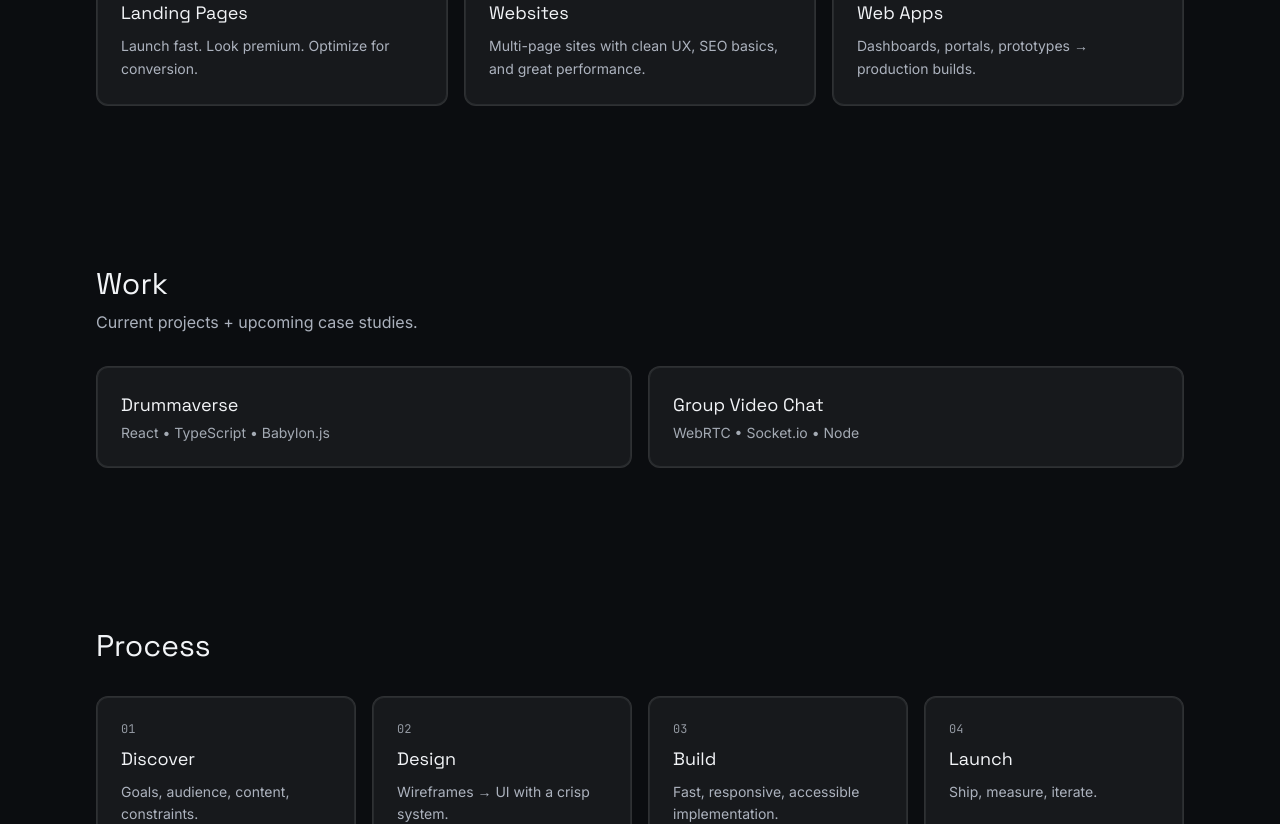
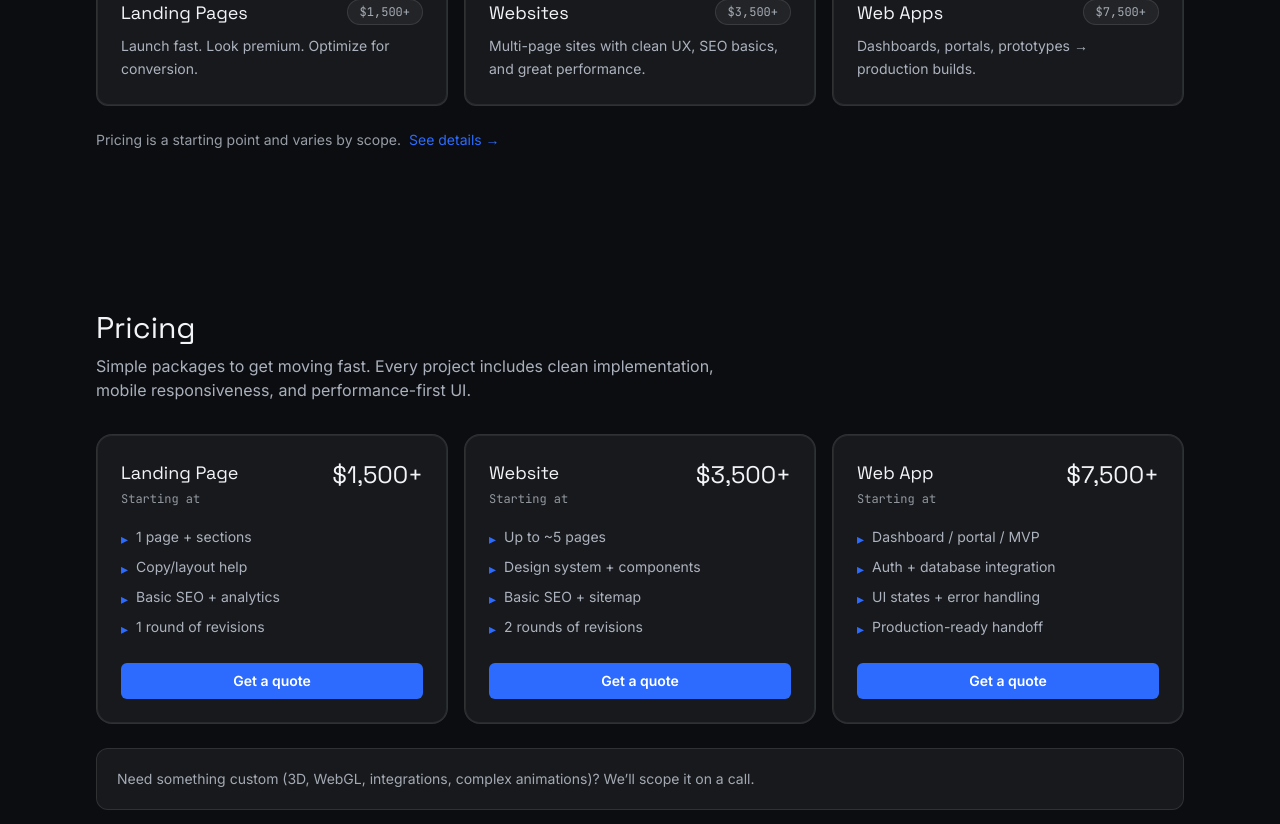
Before and after one commit to StanleyLabs/stanley-labs-site, a React (Vite) app: page / in a window 1280 px wide. Shown: the part 820-1644 px from the top of the page. Built offline with nearby package versions, Linux system fonts and the light colour scheme; the HTML template or start-up script is replaced by a standard one.

Commit message:
Added pricing to Stanley Labs site

```diff
--- a/src/App.tsx
+++ b/src/App.tsx
@@ -139,14 +139,17 @@ function HomePage() {
             {[
               {
                 title: "Landing Pages",
+                price: "$1,500+",
                 desc: "Launch fast. Look premium. Optimize for conversion.",
               },
               {
                 title: "Websites",
+                price: "$3,500+",
                 desc: "Multi-page sites with clean UX, SEO basics, and great performance.",
               },
               {
                 title: "Web Apps",
+                price: "$7,500+",
                 desc: "Dashboards, portals, prototypes → production builds.",
               },
             ].map((s) => (
@@ -154,12 +157,104 @@ function HomePage() {
                 key={s.title}
                 className="rounded-xl border border-white/10 bg-white/5 p-6 shadow-insetHairline"
               >
-                <div className="font-display text-lg text-paper">{s.title}</div>
+                <div className="flex items-start justify-between gap-4">
+                  <div className="font-display text-lg text-paper">{s.title}</div>
+                  <div className="rounded-full border border-white/10 bg-white/5 px-3 py-1 font-mono text-xs text-fog/80">
+                    {s.price}
+                  </div>
+                </div>
                 <div className="mt-2 text-sm leading-relaxed text-fog/85">
                   {s.desc}
                 </div>
               </div>
             ))}
+          </div>
+
+          <div className="mt-6 text-sm text-fog/75">
+            Pricing is a starting point and varies by scope.
+            <a href="#pricing" className="ml-2 text-electric hover:text-electric/90">
+              See details →
+            </a>
+          </div>
+        </Container>
+      </section>
+
+      <section id="pricing" className="py-16 sm:py-20">
+        <Container>
+          <h2 className="font-display text-2xl text-paper sm:text-3xl">Pricing</h2>
+          <p className="mt-2 max-w-2xl text-fog/85">
+            Simple packages to get moving fast. Every project includes clean implementation,
+            mobile responsiveness, and performance-first UI.
+          </p>
+
+          <div className="mt-8 grid gap-4 sm:grid-cols-3">
+            {[
+              {
+                title: "Landing Page",
+                price: "$1,500+",
+                bullets: [
+                  "1 page + sections",
+                  "Copy/layout help",
+                  "Basic SEO + analytics",
+                  "1 round of revisions",
+                ],
+              },
+              {
+                title: "Website",
+                price: "$3,500+",
+                bullets: [
+                  "Up to ~5 pages",
+                  "Design system + components",
+                  "Basic SEO + sitemap",
+                  "2 rounds of revisions",
+                ],
+              },
+              {
+                title: "Web App",
+                price: "$7,500+",
+                bullets: [
+                  "Dashboard / portal / MVP",
+                  "Auth + database integration",
+                  "UI states + error handling",
+                  "Production-ready handoff",
+                ],
+              },
+            ].map((p) => (
+              <div
+                key={p.title}
+                className="rounded-2xl border border-white/10 bg-white/5 p-6 shadow-insetHairline"
+              >
+                <div className="flex items-start justify-between gap-4">
+                  <div>
+                    <div className="font-display text-lg text-paper">{p.title}</div>
+                    <div className="mt-1 font-mono text-xs text-fog/70">Starting at</div>
+                  </div>
+                  <div className="font-display text-2xl text-paper">{p.price}</div>
+                </div>
+
+                <ul className="mt-5 space-y-2 text-sm text-fog/85">
+                  {p.bullets.map((b) => (
+                    <li key={b} className="flex gap-2">
+                      <span className="mt-[2px] text-electric">▸</span>
+                      <span>{b}</span>
+                    </li>
+                  ))}
+                </ul>
+
+                <div className="mt-6">
+                  <NavLink
+                    to="/book"
+                    className="inline-flex w-full items-center justify-center rounded-md bg-electric px-4 py-2 text-sm font-semibold text-white hover:bg-electric/90"
+                  >
+                    Get a quote
+                  </NavLink>
+                </div>
+              </div>
+            ))}
+          </div>
+
+          <div className="mt-6 rounded-xl border border-white/10 bg-white/5 p-5 text-sm text-fog/80">
+            Need something custom (3D, WebGL, integrations, complex animations)? We’ll scope it on a call.
           </div>
         </Container>
       </section>
```
